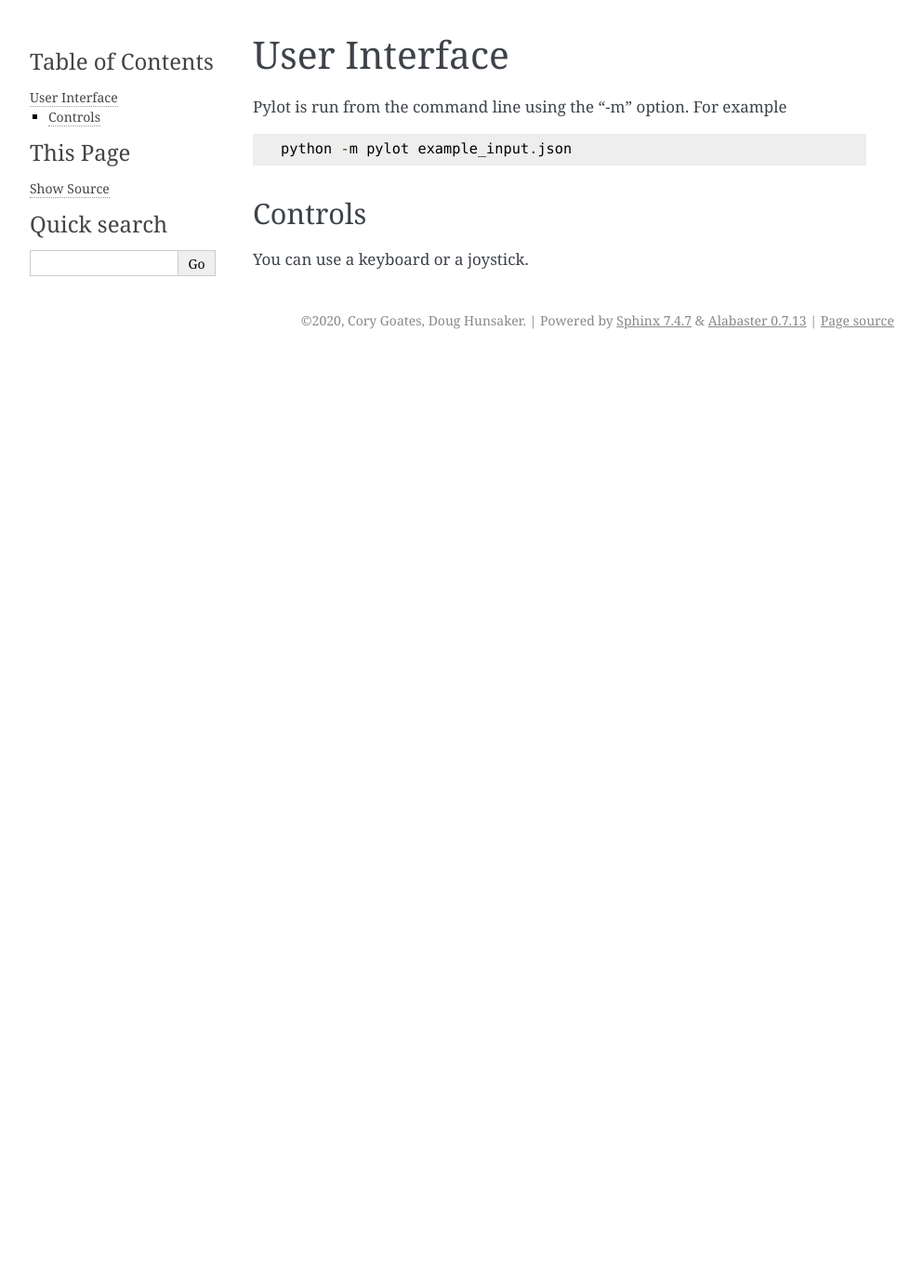
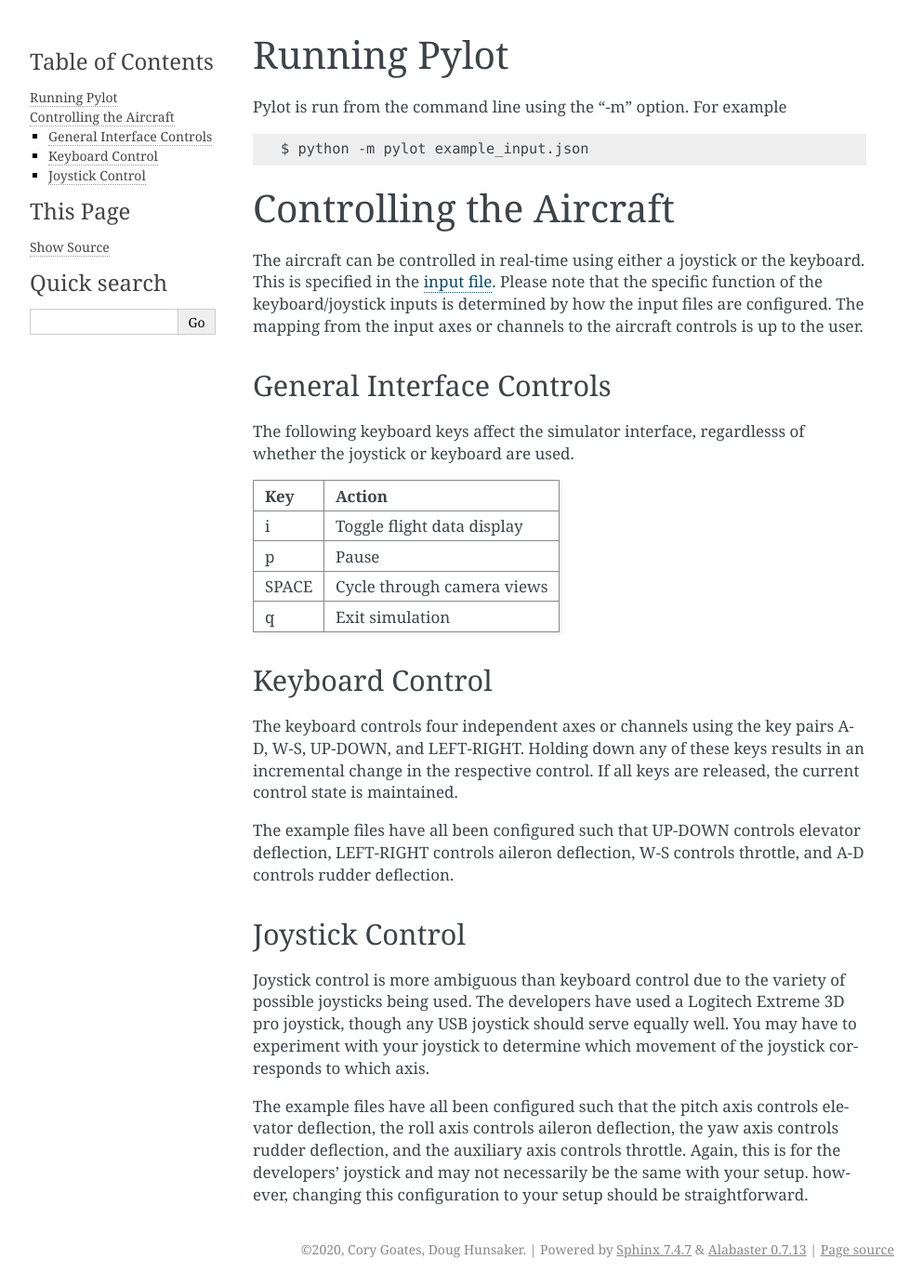
Before and after one commit to usuaero/Pylot, a Sphinx documentation site: the page built from docs/source/user_interface.md, in a window 1280 px wide. Shown: the whole page at 93% size, without its empty margins (148-1141 px from the left). Built offline with Sphinx 7.4.7, drawn with Linux system fonts in a browser that asks for light colours; before the commit the page ends 900 px from its top, so only the background shows below that.

Commit message:
More documentation updates.

````diff
--- a/docs/source/user_interface.md
+++ b/docs/source/user_interface.md
@@ -1,9 +1,27 @@
-# User Interface
+# Running Pylot
 Pylot is run from the command line using the "-m" option. For example
 
-```python
-python -m pylot example_input.json
-```
+    $ python -m pylot example_input.json
 
-## Controls
-You can use a keyboard or a joystick.
+# Controlling the Aircraft
+The aircraft can be controlled in real-time using either a joystick or the keyboard. This is specified in the [input file](creating_input_files). Please note that the specific function of the keyboard/joystick inputs is determined by how the input files are configured. The mapping from the input axes or channels to the aircraft controls is up to the user.
+
+## General Interface Controls
+The following keyboard keys affect the simulator interface, regardlesss of whether the joystick or keyboard are used.
+
+| Key   | Action                        |
+| ----- | ----------------------------- |
+| i     | Toggle flight data display    |
+| p     | Pause                         |
+| SPACE | Cycle through camera views    |
+| q     | Exit simulation               |
+
+## Keyboard Control
+The keyboard controls four independent axes or channels using the key pairs A-D, W-S, UP-DOWN, and LEFT-RIGHT. Holding down any of these keys results in an incremental change in the respective control. If all keys are released, the current control state is maintained.
+
+The example files have all been configured such that UP-DOWN controls elevator deflection, LEFT-RIGHT controls aileron deflection, W-S controls throttle, and A-D controls rudder deflection.
+
+## Joystick Control
+Joystick control is more ambiguous than keyboard control due to the variety of possible joysticks being used. The developers have used a Logitech Extreme 3D pro joystick, though any USB joystick should serve equally well. You may have to experiment with your joystick to determine which movement of the joystick corresponds to which axis.
+
+The example files have all been configured such that the pitch axis controls elevator deflection, the roll axis controls aileron deflection, the yaw axis controls rudder deflection, and the auxiliary axis controls throttle. Again, this is for the developers' joystick and may not necessarily be the same with your setup. however, changing this configuration to your setup should be straightforward.
````
Also changed, not shown: docs/source/creating_input_files.md (+6 -6 lines).
